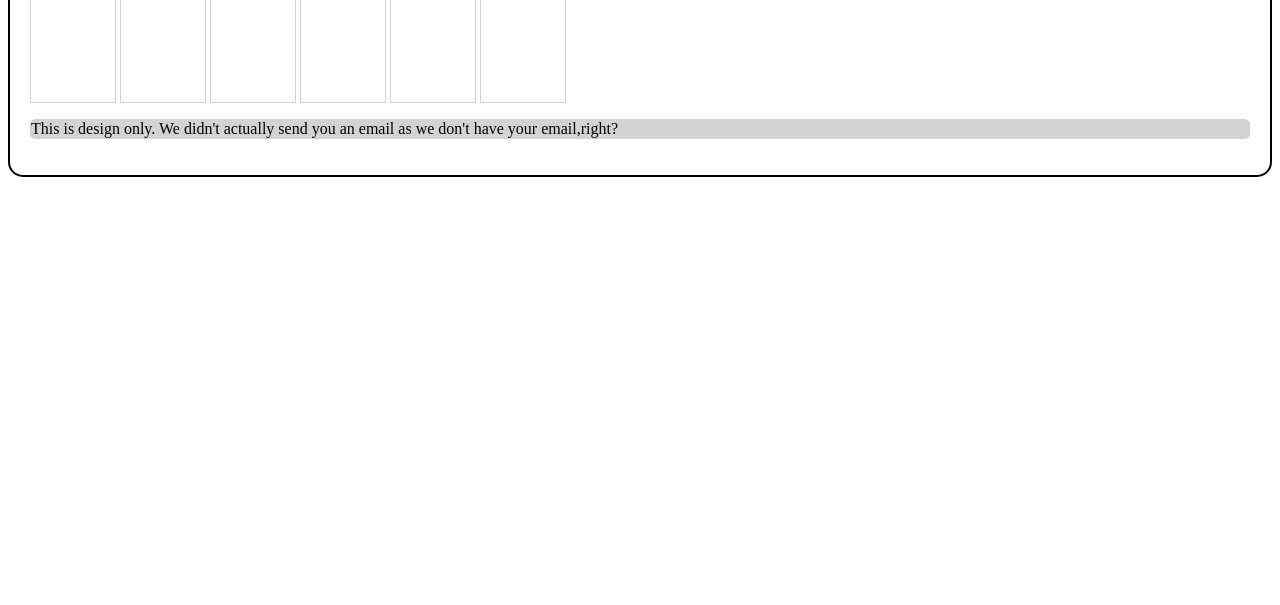
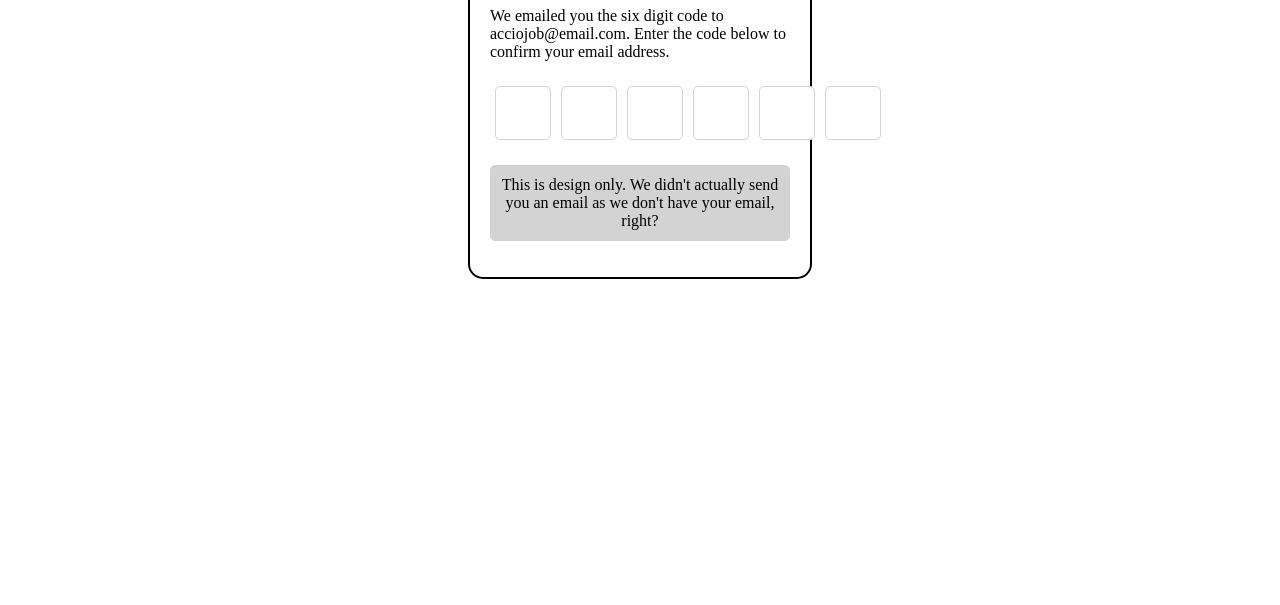
Before and after one commit to acciojob/OTP-Basant-spec, a website: page main.html in a window 1280 px wide. Shown: the part 195-800 px from the top of the page. Drawn offline with Linux system fonts and the light colour scheme.

Commit message:
created a submission

```diff
--- a/main.html
+++ b/main.html
@@ -1,15 +1,15 @@
 <!DOCTYPE html>
-
-<html>
-
+<html lang="en">
 <head>
+    <meta charset="UTF-8">
+    <meta name="viewport" content="width=device-width, initial-scale=1.0">
+    <title>OTP Verification</title>
     <link rel="stylesheet" href="styles.css">
 </head>
-
 <body>
     <div class="container" id="main">
         <h1 id="verification_heading">Verify Your Account</h1>
-    <p id="verification_subtext">We emailed you the six digit code to acciojob@email.com Enter the code below to confirm your email address.</p>
+        <p id="verification_subtext">We emailed you the six digit code to acciojob@email.com. Enter the code below to confirm your email address.</p>
         <div class="code-container">
             <input type="text" id="code-1" maxlength="1" class="code" />
             <input type="text" id="code-2" maxlength="1" class="code" />
@@ -18,13 +18,9 @@
             <input type="text" id="code-5" maxlength="1" class="code" />
             <input type="text" id="code-6" maxlength="1" class="code" />
         </div>
+        <p class="last">This is design only. We didn't actually send you an email as we don't have your email, right?</p>
+    </div>
 
-		<p class="last">This is design only. We didn't actually send you an email as we don't have your email,right?</p>
-  </div>
-	<!-- the entire body must be written by student -->
-    <script type="text/javascript" src="./script.js">
-</script>
-
+    <script type="text/javascript" src="script.js"></script>
 </body>
-
 </html>
--- a/script.js
+++ b/script.js
@@ -7,8 +7,8 @@ inputs.forEach((input, index) => {
         // Only move to the next input if a valid digit is entered
         if (/^[0-9]$/.test(input.value)) {
             if (index < inputs.length - 1) {
+                // Move to the next input field
                 inputs[index + 1].focus();
-        console.log(`Focus moved to input #${index + 2}`);
             }
         } else {
             input.value = ''; // Clear invalid input
@@ -21,7 +21,6 @@ inputs.forEach((input, index) => {
             // If input is empty, move to the previous input
             if (!input.value && index > 0) {
                 inputs[index - 1].focus();
-        console.log(`Focus moved to input #${index}`);
             }
         }
 
--- a/styles.css
+++ b/styles.css
@@ -1,23 +1,36 @@
-/*  your css code here. If applicable */
+#verification_heading {
+    text-align: center;
+}
 
+#main {
+    border: 2px solid black;
+    padding: 20px;
+    border-radius: 15px;
+    width: 300px;
+    margin: 100px auto;
+}
 
-#verification_heading{
-	 text-align: center;
+.code-container {
+    display: flex;
+    justify-content: space-between;
+    margin: 20px 0;
 }
-#main{
-	border:2px solid black;
-	padding:20px;
-	border-radius:15px;
 
+.code {
+    border: 0.1px solid lightgrey;
+    width: 50px;
+    height: 50px;
+    font-size: 24px;
+    text-align: center;
+    border-radius: 5px;
+    margin: 5px;
 }
-.code{
-	border:0.1px solid lightgrey;
-	width:80px;
-	height:150px;
+
+.last {
+    border: 1px solid lightgrey;
+    border-radius: 5px;
+    background-color: lightgrey;
+    padding: 10px;
+    text-align: center;
+    margin-top: 20px;
 }
-.last{
-	border:1px solid lightgrey;
-	border-radius:5px;
-	background-color:lightgrey;
-
-}
```
Lines whose indentation alone changed are shown as unchanged.
